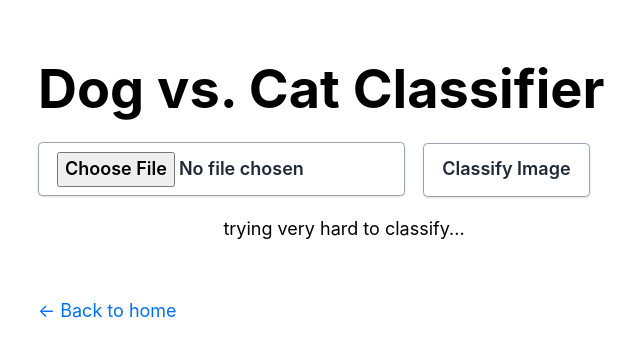
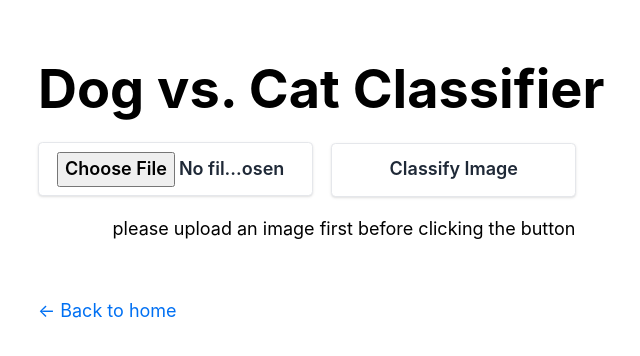
Before and after one commit to wry0313/gavinwang.dev, a Next.js app: page /Dog_Cat_Classifier_Demo in a window 1280 px wide. Both pictures are taken after a click on the button "Classify Image". Shown: the top 356 px of the page, without its empty margins (296-936 px from the left). Built offline with nearby package versions, Linux system fonts and the light colour scheme; no server answers.

Commit message:
better css and better text

```diff
--- a/pages/Dog_Cat_Classifier_Demo.js
+++ b/pages/Dog_Cat_Classifier_Demo.js
@@ -12,6 +12,7 @@ export default function Demo() {
     async function handleFileInputChange(e) {
         const files = e.target.files;
         if (files.length > 0) {
+            setPredictionText("click \"classify image\" button to start classifying")
             const file = files[0];
             const dataUrl = await dataUrlFromFile(file);
             setImageUrl(dataUrl);
@@ -21,10 +22,14 @@ export default function Demo() {
     async function processImage() {
         // replace this with your own image processing logic
         // console.log('Processing image:', image);
-        setPredictionText("trying very hard to classify...")
-        const prediction = await classifyImage(imageUrl);
+        if (imageUrl != null) {
+            setPredictionText("trying very hard to classify...")
+            const prediction = await classifyImage(imageUrl);
         // console.log(prediction);
         setPredictionText(formatPrediction(prediction));
+        } else {
+            setPredictionText("please upload an image first before clicking the button")
+        }
     }
 
     async function dataUrlFromFile(file) {
@@ -38,7 +43,7 @@ export default function Demo() {
     }
 
     async function classifyImage(dataUrl) {
-        const jsonData = {"data": [dataUrl]}
+        const jsonData = { "data": [dataUrl] }
         const jsonDataString = JSON.stringify(jsonData);
         const headers = new Headers();
         headers.append('Content-Type', 'application/json');
@@ -67,15 +72,11 @@ export default function Demo() {
                 <title>Dog vs. Cat Classifyer</title>
             </Head>
             <div className="">
-            <h1 className="text-[3rem] leading-[1.3] font-bold mb-4 mx-auto">Dog vs. Cat Classifier</h1>
-                <input className="max-w-[60%] h-12 mr-[1rem] bg-white hover:bg-gray-100 text-gray-800 font-semibold py-2 px-4 border border-gray-400 rounded shadow" type="file" onChange={handleFileInputChange}/>
-                <button className="h-12 bg-white hover:bg-gray-100 text-gray-800 font-semibold py-2 px-4 border border-gray-400 rounded shadow" onClick={processImage} >Classify Image</button>
-                <div className="my-[1rem]">
-                    {imageUrl && <Image src={imageUrl} height={288} width={288} alt="" className="mx-auto rounded shadow"/>}
-                </div>
-                <div>
-                {predictionText && <h1 className="text-center">{predictionText}</h1>}
-                </div>
+                <h1 className="text-[3rem] leading-[1.3] font-bold mb-4 mx-auto">Dog vs. Cat Classifier</h1>
+                <input className="w-[45%] h-12 mr-[1rem] bg-white hover:bg-gray-100 text-gray-800 font-semibold py-2 px-4 border border-gray-200 rounded shadow" type="file" onChange={handleFileInputChange} />
+                <button className="w-[40%] h-12 bg-white hover:bg-gray-100 text-gray-800 font-semibold py-2 px-4 border border-gray-200 rounded shadow" onClick={processImage} >Classify Image</button>
+                {imageUrl && <Image src={imageUrl} height={288} width={288} alt="" className="my-[1rem] mx-auto rounded-lg shadow" />}
+                {predictionText && <h1 className="my-[1rem] text-center">{predictionText}</h1>}
             </div>
         </Layout>
     );
```
